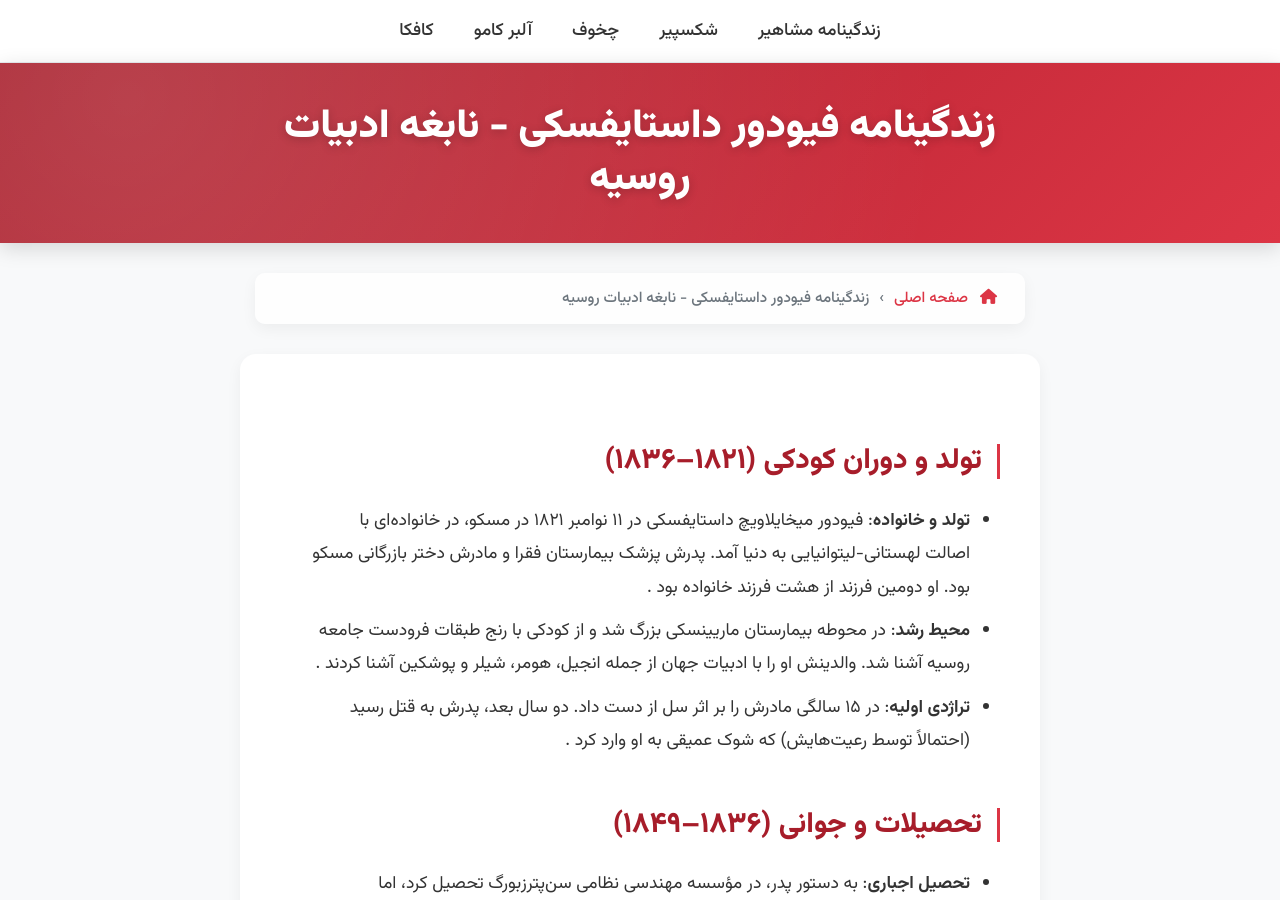
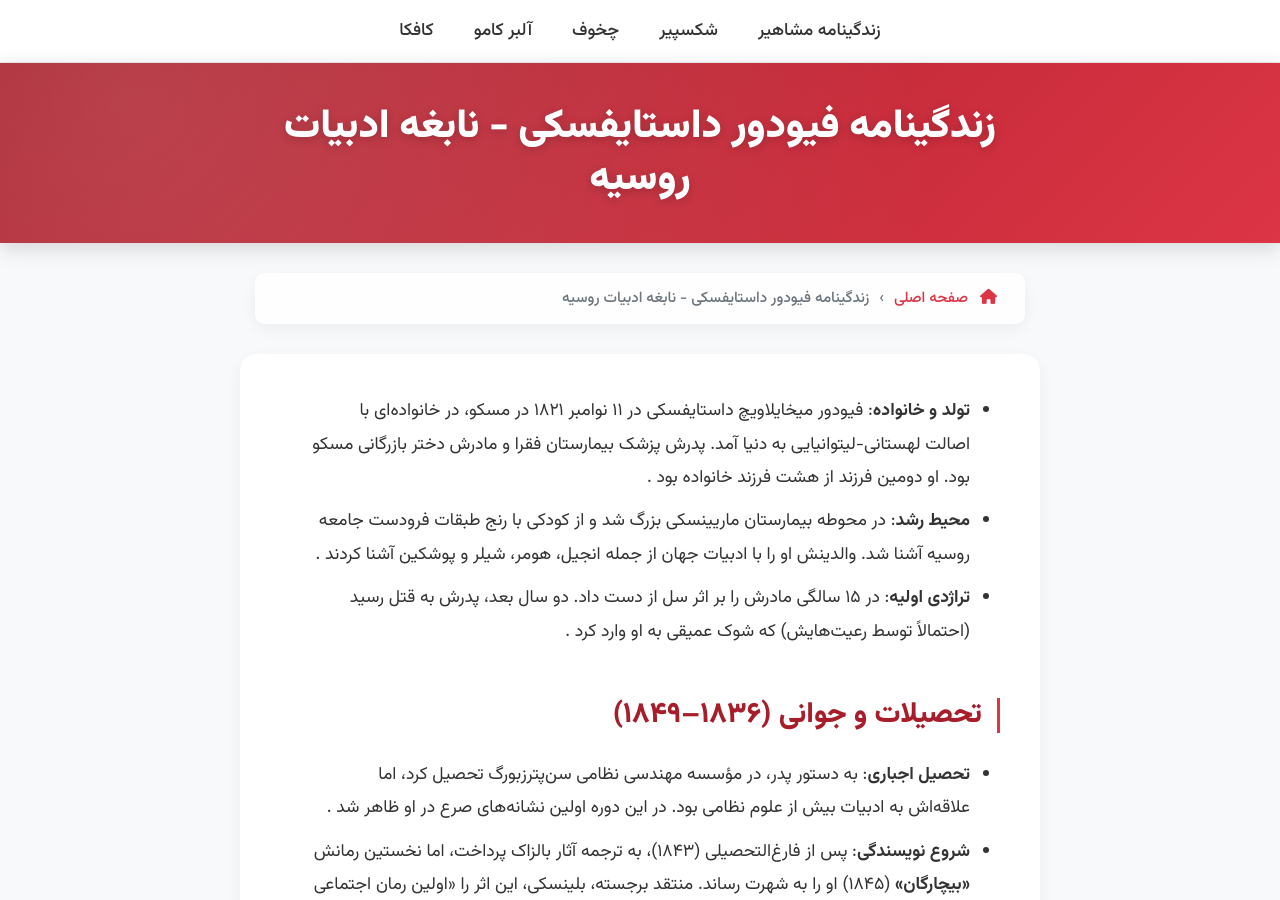
Before and after one commit to darkblog/darkblog.github.io, a Jekyll site: the page built from _posts/2025-7-11-84.md, in a window 1280 px wide and 900 px high. Built offline with Jekyll 4.4.1, drawn with Linux system fonts in a browser that asks for light colours.

Commit message:
Update 2025-7-11-84.md

```diff
--- a/_posts/2025-7-11-84.md
+++ b/_posts/2025-7-11-84.md
@@ -3,7 +3,6 @@ layout: post
 title: زندگینامه فیودور داستایفسکی - نابغه ادبیات روسیه
 ---
 
-## تولد و دوران کودکی (۱۸۲۱–۱۸۳۶)
 - **تولد و خانواده**: فیودور میخایلاویچ داستایفسکی در ۱۱ نوامبر ۱۸۲۱ در مسکو، در خانواده‌ای با اصالت لهستانی-لیتوانیایی به دنیا آمد. پدرش پزشک بیمارستان فقرا و مادرش دختر بازرگانی مسکو بود. او دومین فرزند از هشت فرزند خانواده بود .
 - **محیط رشد**: در محوطه بیمارستان ماریینسکی بزرگ شد و از کودکی با رنج طبقات فرودست جامعه روسیه آشنا شد. والدینش او را با ادبیات جهان از جمله انجیل، هومر، شیلر و پوشکین آشنا کردند .
 - **تراژدی اولیه**: در ۱۵ سالگی مادرش را بر اثر سل از دست داد. دو سال بعد، پدرش به قتل رسید (احتمالاً توسط رعیت‌هایش) که شوک عمیقی به او وارد کرد .
```
